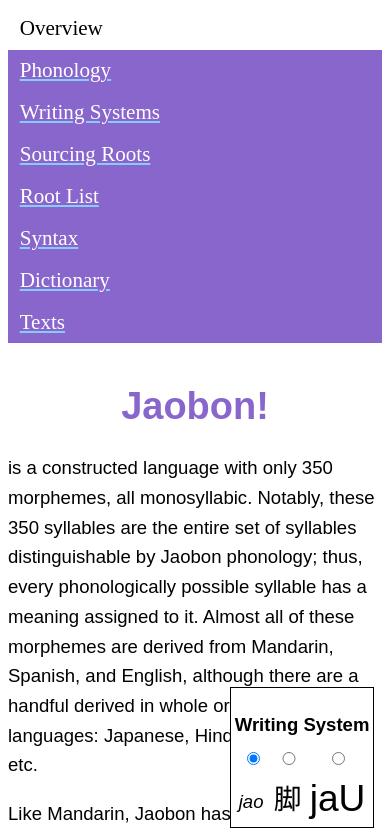
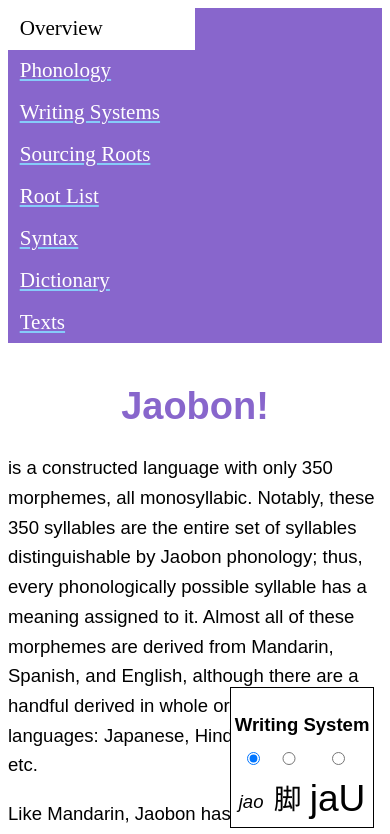
Before and after one commit to cstuartroe/jaobon, a React app: page / in a window 390 px wide. Shown: the top 834 px of the page. Built offline with nearby package versions, Linux system fonts and the light colour scheme; the HTML template or start-up script is replaced by a standard one.

Commit message:
Unblock overflow content

```diff
--- a/src/App.tsx
+++ b/src/App.tsx
@@ -71,7 +71,6 @@ class App extends Component<{}, AppState> {
                           </Routes>
                           <div style={{height: "10vh"}}/>
                       </div>
-                      <div className="col-0 col-md-2 col-lg-3"/>
 
                       <DisplaySettingsWidget
                           displaySettings={this.state.displaySettings}
--- a/static/scss/main.scss
+++ b/static/scss/main.scss
@@ -110,7 +110,7 @@ th .dots {
   padding: 0;
 
   .fixture {
-    width: 100%;
+    width: 50%;
 
     @media only screen and (min-width: 768px) {
       position: fixed;
```
